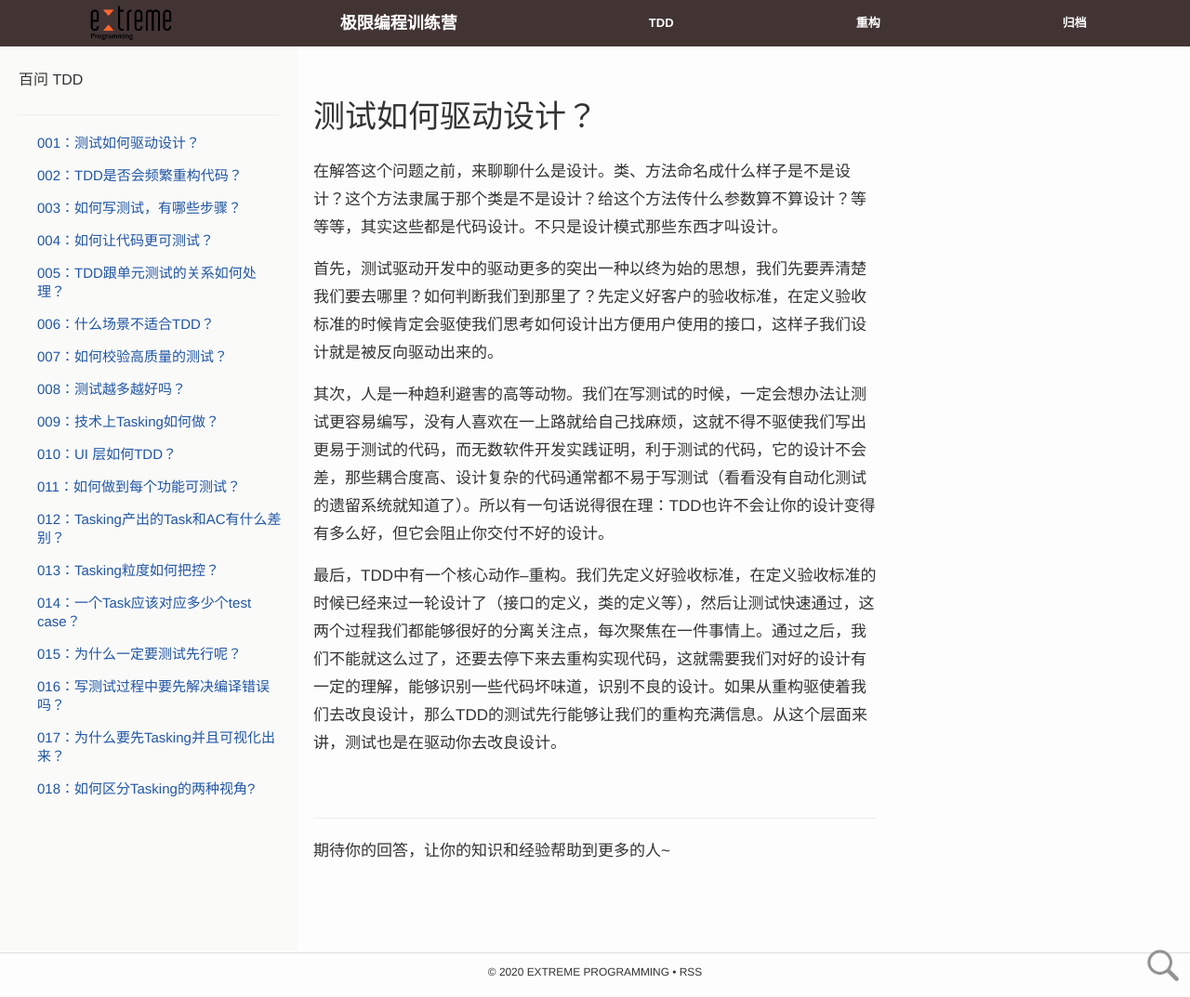
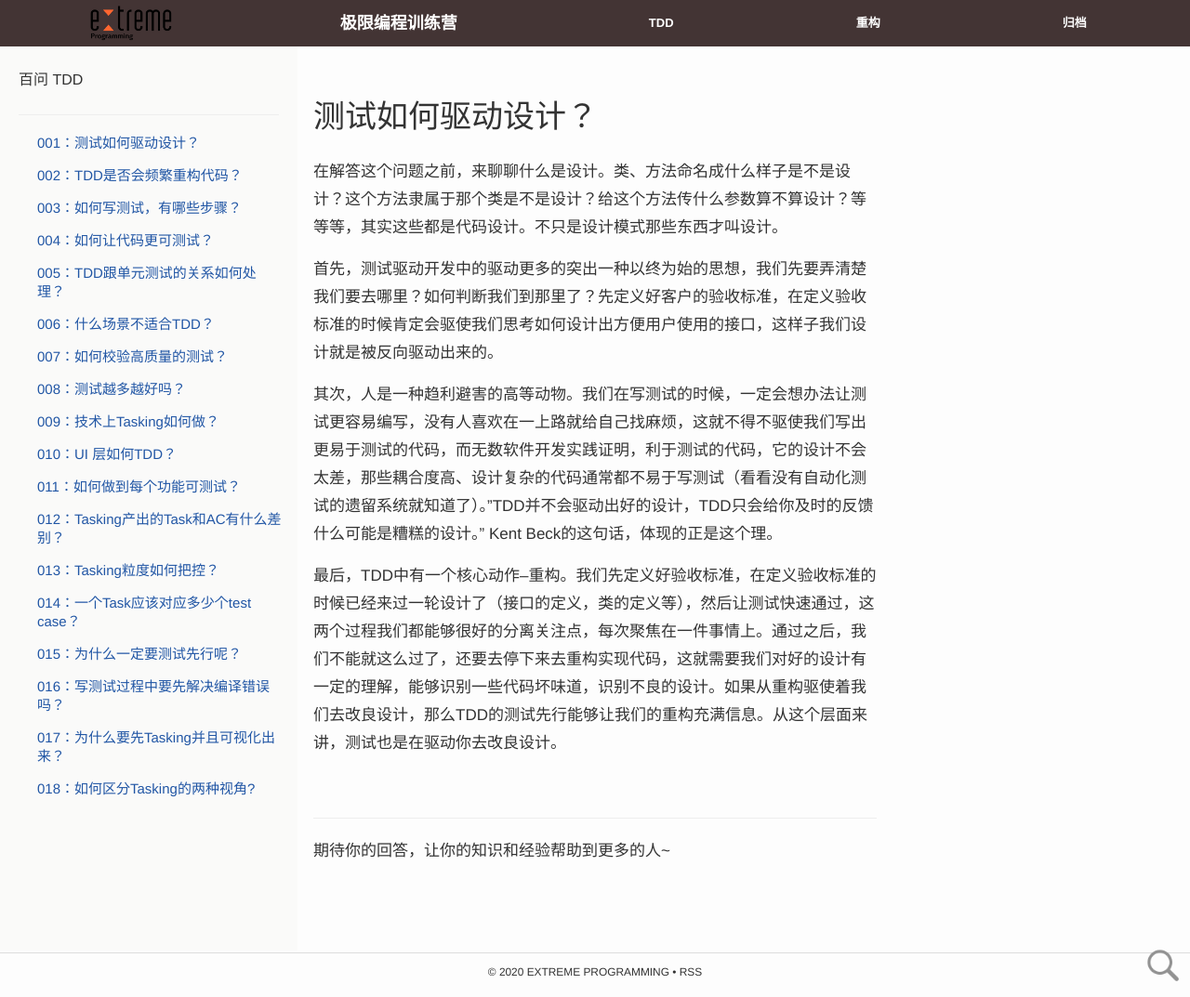
Before and after one commit to xp-bootcamp/xp-bootcamp.github.io, a Jekyll site: the page built from page/tdd/questions/001.md, in a window 1280 px wide and 1073 px high. Shown: the whole window at 93% size. Built offline with Jekyll 4.4.1, drawn with Linux system fonts in a browser that asks for light colours; nearby versions of some CDN libraries; comment, search, counter and statistics services are not loaded; a style sheet for code colours, icons or effects is not loaded.

Commit message:
Update
Signed-off-by: Yuan Shenjian <sjyuan@thoughtworks.com>

```diff
--- a/page/tdd/questions/001.md
+++ b/page/tdd/questions/001.md
@@ -10,6 +10,7 @@ tag: tdd-question-100
 
 首先，测试驱动开发中的驱动更多的突出一种以终为始的思想，我们先要弄清楚我们要去哪里？如何判断我们到那里了？先定义好客户的验收标准，在定义验收标准的时候肯定会驱使我们思考如何设计出方便用户使用的接口，这样子我们设计就是被反向驱动出来的。
 
-其次，人是一种趋利避害的高等动物。我们在写测试的时候，一定会想办法让测试更容易编写，没有人喜欢在一上路就给自己找麻烦，这就不得不驱使我们写出更易于测试的代码，而无数软件开发实践证明，利于测试的代码，它的设计不会差，那些耦合度高、设计复杂的代码通常都不易于写测试（看看没有自动化测试的遗留系统就知道了）。所以有一句话说得很在理：TDD也许不会让你的设计变得有多么好，但它会阻止你交付不好的设计。
+其次，人是一种趋利避害的高等动物。我们在写测试的时候，一定会想办法让测试更容易编写，没有人喜欢在一上路就给自己找麻烦，这就不得不驱使我们写出更易于测试的代码，而无数软件开发实践证明，利于测试的代码，它的设计不会太差，那些耦合度高、设计复杂的代码通常都不易于写测试（看看没有自动化测试的遗留系统就知道了）。"TDD并不会驱动出好的设计，TDD只会给你及时的反馈什么可能是糟糕的设计。" Kent Beck的这句话，体现的正是这个理。
+
 
 最后，TDD中有一个核心动作--重构。我们先定义好验收标准，在定义验收标准的时候已经来过一轮设计了（接口的定义，类的定义等），然后让测试快速通过，这两个过程我们都能够很好的分离关注点，每次聚焦在一件事情上。通过之后，我们不能就这么过了，还要去停下来去重构实现代码，这就需要我们对好的设计有一定的理解，能够识别一些代码坏味道，识别不良的设计。如果从重构驱使着我们去改良设计，那么TDD的测试先行能够让我们的重构充满信息。从这个层面来讲，测试也是在驱动你去改良设计。
```
